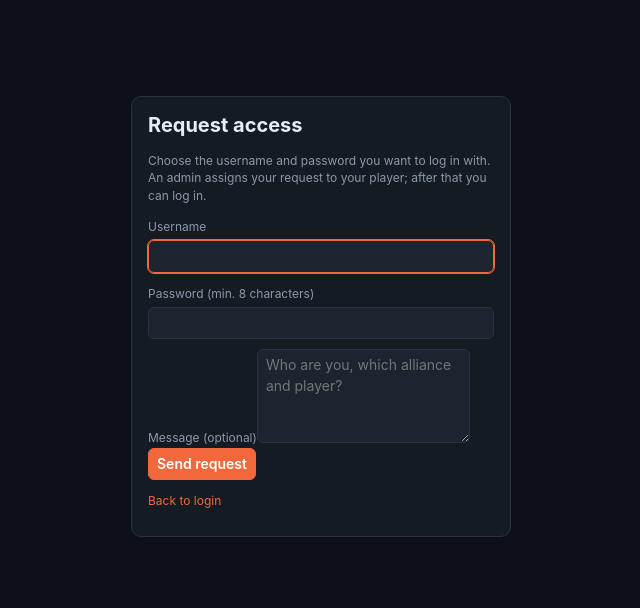
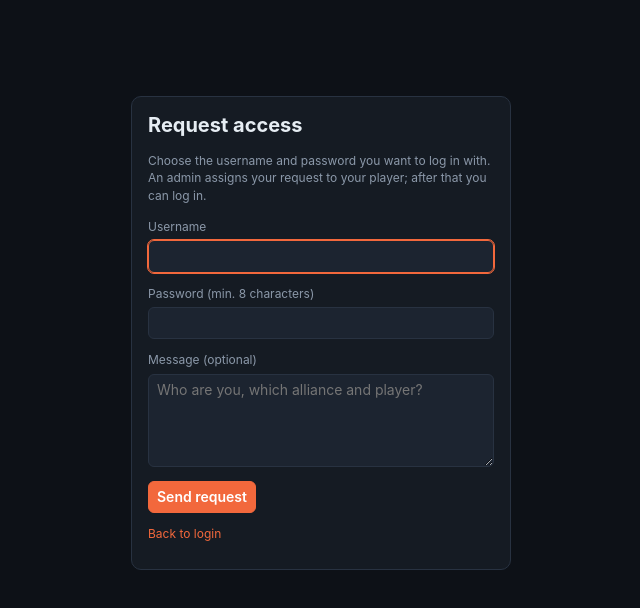
Before and after one commit to Neffez/pr0game-hub, a Vue app in the folder apps/web/: page /request-access in a window 1280 px wide. Shown: the top 608 px of the page, without its empty margins (319-959 px from the left). Built offline with nearby package versions, Linux system fonts and the light colour scheme; no server answers.

Commit message:
Access request form: message field below its label with spacing

```diff
--- a/apps/web/src/views/RequestAccessView.vue
+++ b/apps/web/src/views/RequestAccessView.vue
@@ -43,3 +43,7 @@ async function submit() {
     <p v-if="!sent" class="muted small"><router-link to="/login">{{ t('requestAccess.toLogin') }}</router-link></p>
   </div>
 </template>
+
+<style scoped>
+textarea { display: block; width: 100%; box-sizing: border-box; margin: 4px 0 14px; resize: vertical; }
+</style>
```
